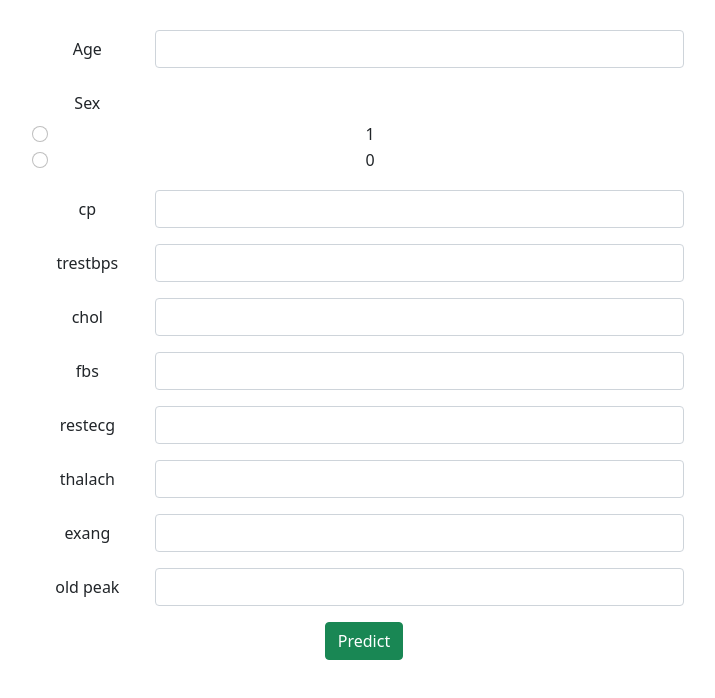
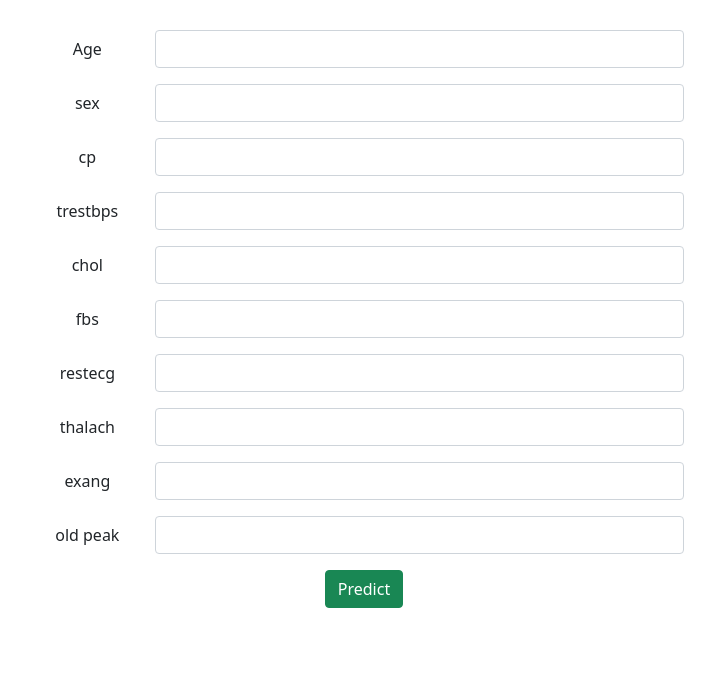
Before and after one commit to sacchit25/heart-disease-bdbi, a React (Create React App) app: page /form in a window 1280 px wide. Shown: the top 698 px of the page, without its empty margins (276-991 px from the left). Built offline with nearby package versions, Linux system fonts and the light colour scheme.

Commit message:
changed form page to work with sex

```diff
--- a/src/Form.js
+++ b/src/Form.js
@@ -46,6 +46,7 @@ class Form extends React.Component {
 
   handlePredictClick = (event) => {
     const formData = this.state.formData;
+    console.log(formData);
     this.setState({ isLoading: true });
     fetch('http://127.0.0.1:5000/prediction/',
       {
@@ -95,7 +96,7 @@ class Form extends React.Component {
             </Col>
           </form.Group>
 
-          <form.Group as={Row} className="mb-3" controlId="formPlaintextPassword" onChange={this.handleChange}>
+          {/* <form.Group as={Row} className="mb-3" controlId="formPlaintextPassword" onChange={this.handleChange}>
             <form.Label column sm="2">
               Sex
             </form.Label>
@@ -109,6 +110,15 @@ class Form extends React.Component {
               label="0"
               name="formHoriRadios"
             />
+          </form.Group> */}
+
+          <form.Group as={Row} className="mb-3" controlId="formPlaintextEmail" onChange={this.handleChange}>
+            <form.Label column sm="2">
+              sex
+            </form.Label>
+            <Col sm="10">
+              <form.Control name="sex" type="text" />
+            </Col>
           </form.Group>
 
           <form.Group as={Row} className="mb-3" controlId="formPlaintextEmail" onChange={this.handleChange}>
```
Also changed, not shown: heart disease attributes.png (added), 1 other file (tests, documents, lock files or other folders).
